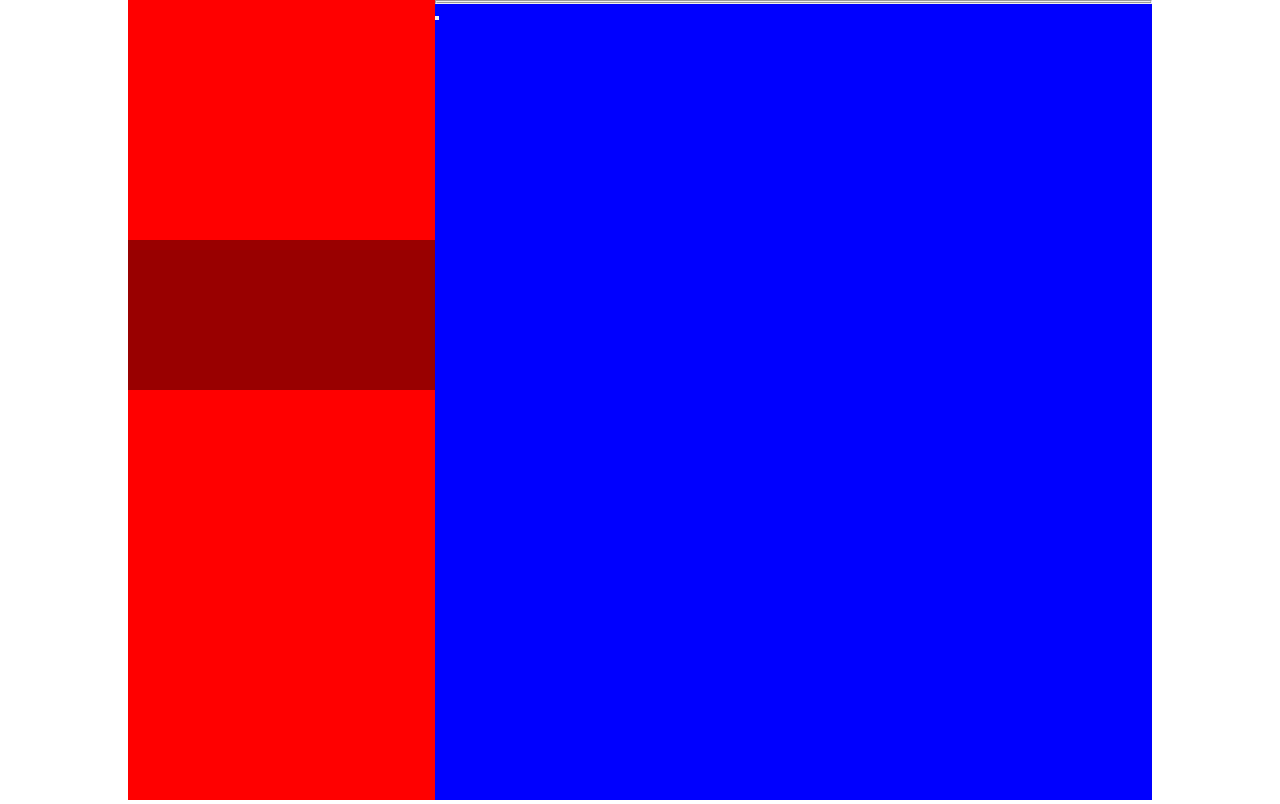
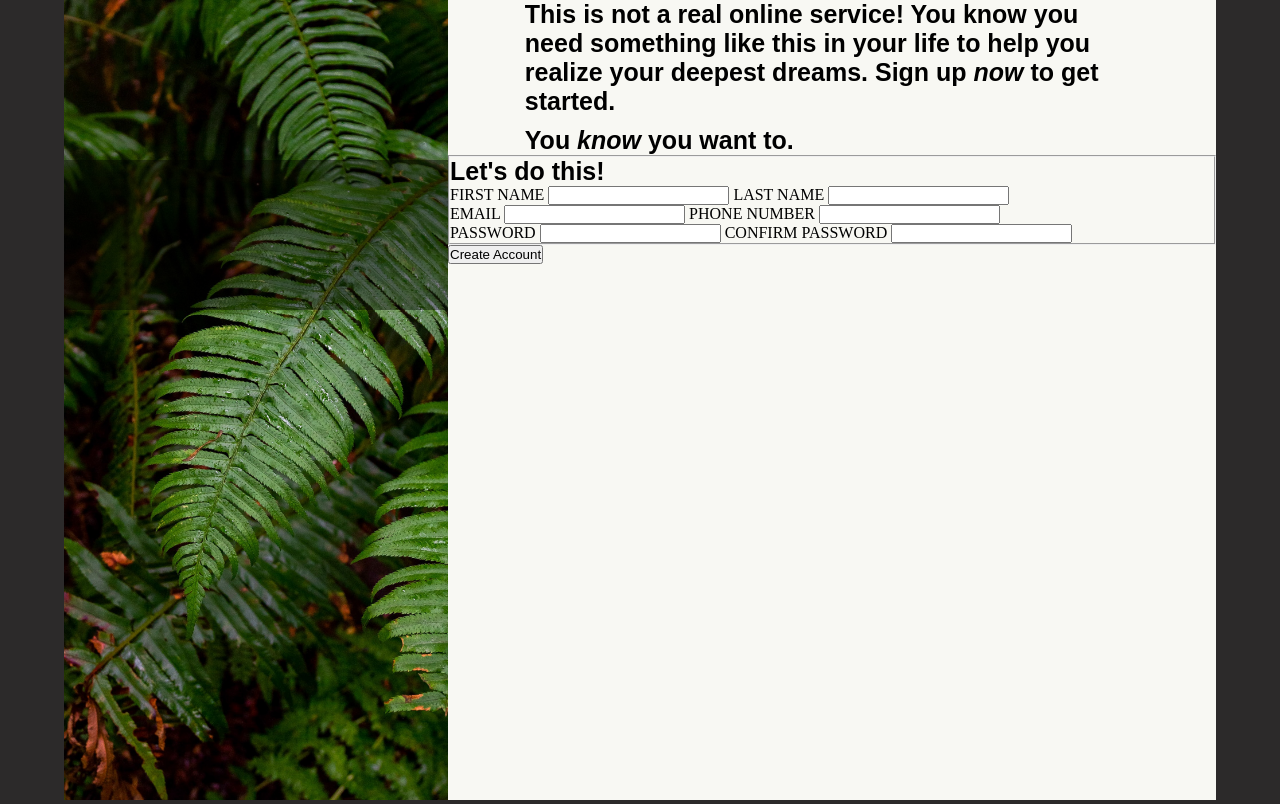
Before and after one commit to eSuardOdin/sign-up-form, a plain HTML site: page index.html in a window 1280 px wide. Drawn offline with Linux system fonts and the light colour scheme.

Commit message:
added img, text and form

```diff
--- a/form.css
+++ b/form.css
@@ -2,14 +2,16 @@
     margin: 0;
     padding: 0;
 }
+
 body{
     display: flex;
     justify-content: center;
+    background-color: rgb(44, 42, 42);
 }
 .container {
     display: flex;
-    /* width: clamp(400px, 70vw, 1200px);*/
-    width: max(400px, 80vw);
+    width: clamp(800px, 90vw, 1500px);
+    /* width: max(800px, 80vw);  */
     height: 100vh;
     background-color: gray;
     display: flex;
@@ -20,19 +22,39 @@ body{
 .imageContainer {
     width: 30vw;
     height: 100vh;
-    background-color: red;
+}
+.imageContainer img {
+    /* width: 100%; */
+    height: 100%;
+    overflow: hidden;
 }
 .logo{
     background-color: black;
     opacity: 0.4;
     height: 150px;
-    position: relative;
-    top: 30vh;
+    position: absolute;
+    width: 30vw;
+    top: 20vh;
 }
-
 
 .textContainer{
     width: 70vw;
     height: 100vh;
-    background-color: blue;
+    background-color: rgb(248, 248, 243);
 }
+.text{
+    display: flex;
+    flex-direction: column;
+    gap: 10px;
+    padding-left: 10%;
+    padding-right: 15%;
+}
+.textStyle{
+    font-weight: 800;
+    font-family: Arial, Helvetica, sans-serif;
+    font-size: 25px;
+}
+
+.italic{
+    font-style: italic;
+}
--- a/index.html
+++ b/index.html
@@ -11,18 +11,48 @@
    <div class="container">
 
         <div class="imageContainer">
+            <img src="./halie-west-25xggax4bSA-unsplash.jpg" alt="background-image">
             <div class="logo"></div>
         </div>
 
         <div class="textContainer">
-           <div class="hero"></div>
+           <div class="text">
+            <p class="textStyle">This is not a real online service! You know you need something like this in your life to help you realize your deepest dreams.
+            Sign up <span class="italic">now</span> to get started.
+            </p>
+            <p class="textStyle">You <span class="italic">know</span> you want to.</p>
+           </div>
 
            <form action="#">
             <fieldset>
+                <p class="textStyle">Let's do this!</p>
+
+                <div>
+                    <label for="first-name">FIRST NAME</label>
+                    <input type="text" name="first-name" id="first-name">
+                    <label for="last-name">LAST NAME</label>
+                    <input type="text" name="last-name" id="last-name">
+                </div>
+
+                <div>
+                    <label for="email">EMAIL</label>
+                    <input type="email" name="email" id="email">
+                    <label for="phone">PHONE NUMBER</label>
+                    <input type="tel" name="phone" id="phone">
+                </div>
+
+                <div>
+                    <label for="password">PASSWORD</label>
+                    <input type="password" name="password" id="password">
+                    <label for="password">CONFIRM PASSWORD</label>
+                    <input type="password" name="confirm-password" id="confirm-password">
+                </div>
+
+
 
             </fieldset>
             <button>
-
+                Create Account
             </button>
            </form>
 
```
